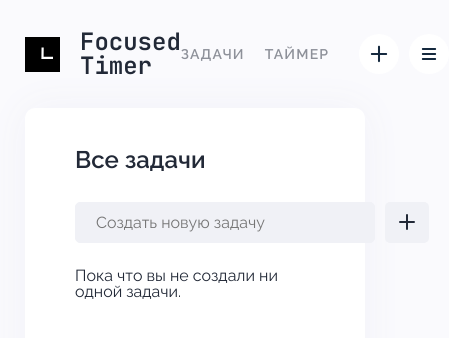
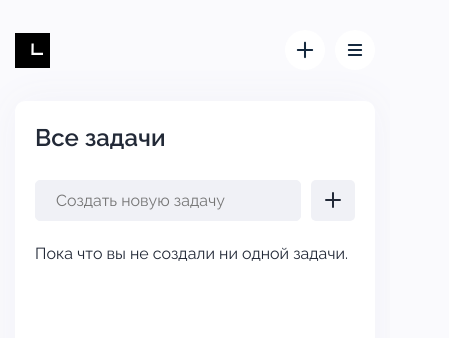
Before and after one commit to dariasavinova/focused-timer, a React (Vite) app: page / in a window 390 px wide. Shown: the top 338 px of the page, 449 px wide, since content can reach past the window. Built offline with nearby package versions, Linux system fonts and the light colour scheme.

Commit message:
made responsive design

```diff
--- a/src/components/Header/Header.module.scss
+++ b/src/components/Header/Header.module.scss
@@ -19,11 +19,19 @@
 .title {
   font-family: 'JetBrains Mono', monospace;
   font-weight: 600;
+
+  @media (max-width: 650px) {
+    display: none;
+  }
 }
 
 .links {
   display: flex;
   justify-content: space-between;
+
+  @media (max-width: 400px) {
+    display: none;
+  }
 
   & > li {
     margin: 0 20px 0 0;
--- a/src/components/Popup/Popup.module.scss
+++ b/src/components/Popup/Popup.module.scss
@@ -3,7 +3,9 @@
   top: 0;
   left: 0;
   background: var(--popup-background);
+  padding: 30px;
   z-index: 10000;
+  min-width: 320px;
   width: 100vw;
   height: 100vh;
   display: flex;
@@ -20,16 +22,33 @@
   max-width: 500px;
   width: 100%;
 
+  @media (max-width: 768px) {
+    padding: 35px 30px;
+  }
+
   &__header {
     display: flex;
     align-items: normal;
     justify-content: space-between;
     margin: 0 0 20px;
+
+    @media (max-width: 400px) {
+      align-items: center;
+    }
   }
 
   &__title {
     font-weight: 600;
     margin: 0 15px 0 0;
+
+    @media (max-width: 655px) {
+      font-size: 21px;
+      margin: 0 5px 0 0;
+    }
+
+    @media (max-width: 400px) {
+      font-size: 19px;
+    }
   }
 
   &__close {
--- a/src/components/TasksComponents/PopupTaskCreation/PopupTaskCreation.tsx
+++ b/src/components/TasksComponents/PopupTaskCreation/PopupTaskCreation.tsx
@@ -28,8 +28,10 @@ const PopupTaskCreation: React.FC<PopupTaskCreation> = ({ setIsPopupVisible }) =
     setIsPopupVisible(false)
   }
 
+  console.log(window.innerWidth)
+
   return (
-    <Popup title={'Создание новой задачи'} onClose={() => setIsPopupVisible(false)}>
+    <Popup title={'Создание задачи'} onClose={() => setIsPopupVisible(false)}>
       <InputGroup>
         <TextInput
           className={styles.popup__input}
--- a/src/components/TasksComponents/TaskItem/TaskItem.module.scss
+++ b/src/components/TasksComponents/TaskItem/TaskItem.module.scss
@@ -32,6 +32,10 @@
   right: 18px;
   display: none;
   font-size: 20px;
+
+  @media (max-width: 768px) {
+    display: block;
+  }
 }
 
 .dropdown {
--- a/src/components/TextInput/TextInput.module.scss
+++ b/src/components/TextInput/TextInput.module.scss
@@ -1,7 +1,7 @@
 .input {
   background-color: var(--grey-element);
   padding: 10px 20px;
-  min-width: 300px;
+  min-width: 200px;
   width: 100%;
   font-size: 16px;
   border-radius: 5px;
--- a/src/components/TimerComponents/TimerBody/TimerBody.module.scss
+++ b/src/components/TimerComponents/TimerBody/TimerBody.module.scss
@@ -7,9 +7,7 @@
   justify-content: center;
 
   @media (max-width: 655px) {
-    & {
-      flex-direction: column;
-    }
+    flex-direction: column;
   }
 
   &__taskName {
@@ -24,10 +22,8 @@
     white-space: nowrap;
 
     @media (max-width: 655px) {
-      & {
-        max-width: 100%;
-        margin: 10px 0 0 0;
-      }
+      max-width: 100%;
+      margin: 10px 0 0 0;
     }
   }
 }
@@ -35,4 +31,5 @@
 .time {
   text-align: center;
   margin: 50px 0 0;
+  line-height: 1.2;
 }
--- a/src/pages/Timer/Timer.module.scss
+++ b/src/pages/Timer/Timer.module.scss
@@ -1,4 +1,8 @@
 .title {
   font-weight: 600;
   margin: 0 0 30px;
+
+  @media (max-width: 450px) {
+    margin: 0 0 40px;
+  }
 }
--- a/src/styles/base.scss
+++ b/src/styles/base.scss
@@ -13,8 +13,17 @@ body {
   padding: 0 25px;
   height: 100%;
   background-color: var(--grey-background);
+  min-width: 320px;
   max-width: 1320px;
   margin: 0 auto;
+
+  @media (max-width: 768px) {
+    padding: 0 20px;
+  }
+
+  @media (max-width: 500px) {
+    padding: 0 15px;
+  }
 }
 
 .container {
@@ -23,4 +32,12 @@ body {
   border-radius: 10px;
   min-height: calc(96vh - 102px);
   padding: 40px 50px;
+
+  @media (max-width: 950px) {
+    padding: 35px 30px;
+  }
+
+  @media (max-width: 500px) {
+    padding: 25px 20px;
+  }
 }
```
